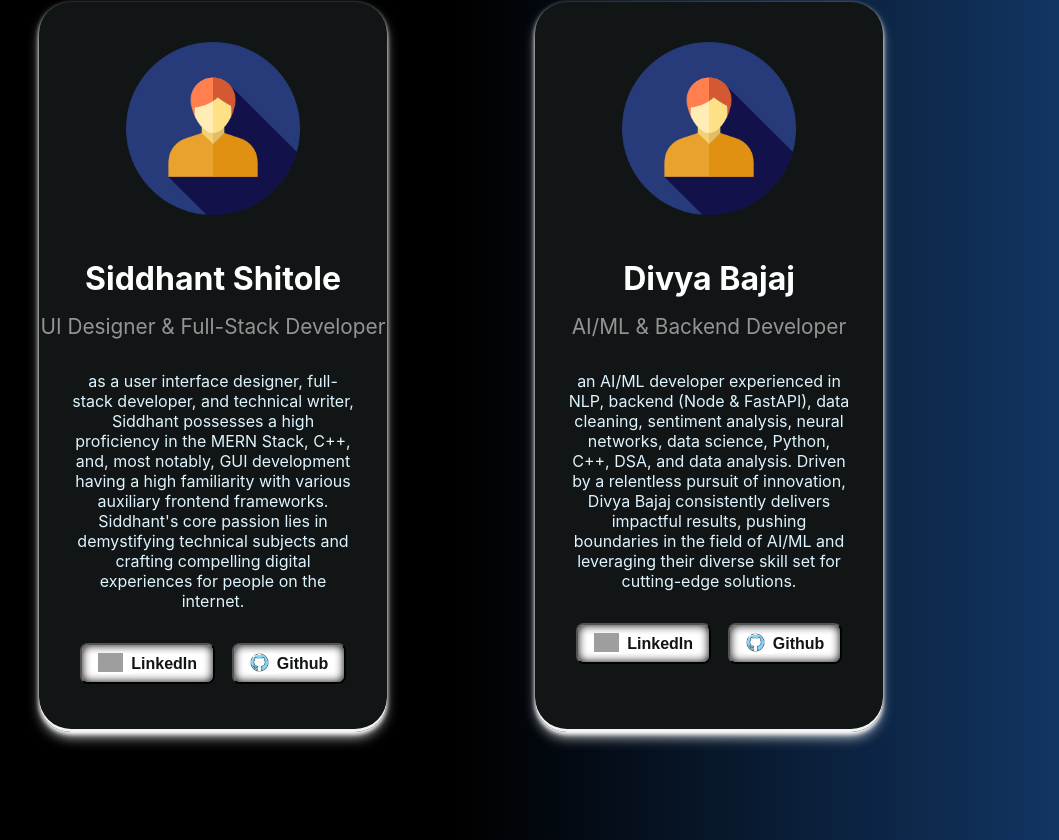
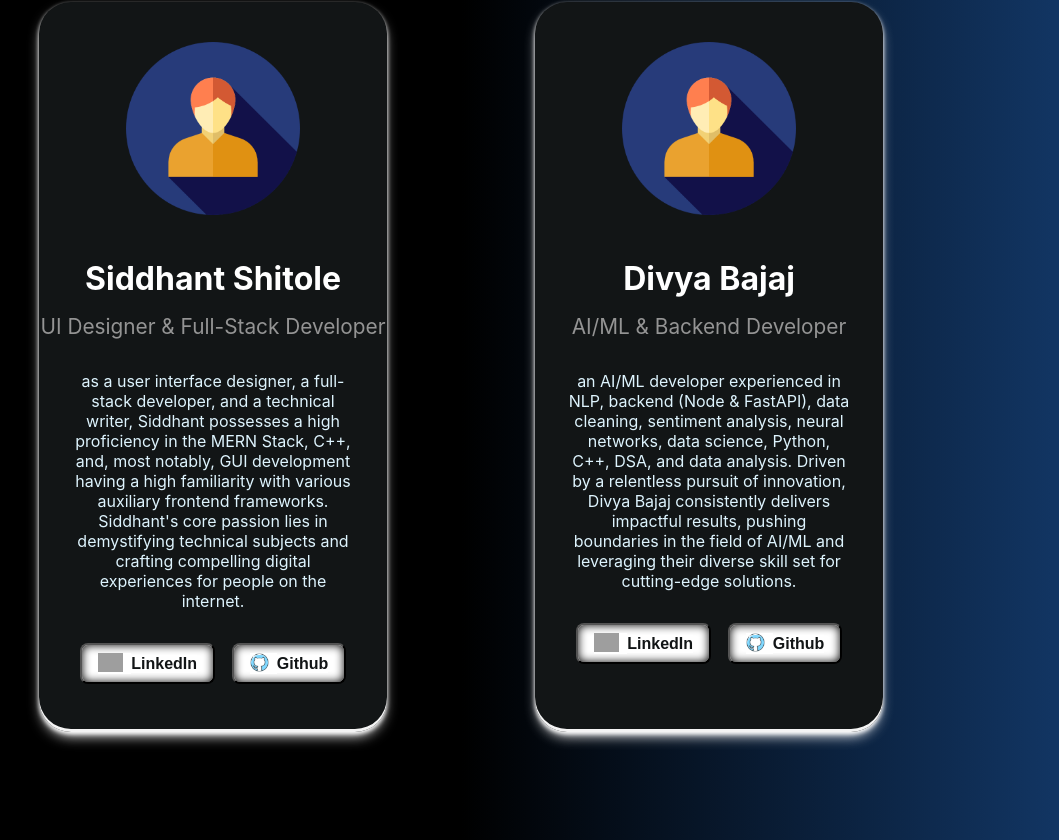
Before and after one commit to sidxh/connect-mern, a React (Create React App) app in the folder client/: page /reach-out in a window 1280 px wide. Shown: the part 344-1184 px from the top of the page, without its empty margins (179-1238 px from the left). Built offline with nearby package versions, Linux system fonts and the light colour scheme; grey boxes are pictures that could not be loaded.

Commit message:
Update ReachOut.js

```diff
--- a/client/src/pages/ReachOut.js
+++ b/client/src/pages/ReachOut.js
@@ -6,7 +6,7 @@ export default function ReachOut(){
         <div className="reachout">
         <h1>Meet The Developers</h1>
         <div className="dev_main">
-            <DevCards name="Siddhant Shitole" skill="UI Designer & Full-Stack Developer" descp="as a user interface designer, full-stack developer, and technical writer, Siddhant possesses a high proficiency in the MERN Stack, C++, and, most notably, GUI development having a high familiarity with various auxiliary frontend frameworks. Siddhant's core passion lies in demystifying technical subjects and crafting compelling digital experiences for people on the internet." />
+            <DevCards name="Siddhant Shitole" skill="UI Designer & Full-Stack Developer" descp="as a user interface designer, a full-stack developer, and a technical writer, Siddhant possesses a high proficiency in the MERN Stack, C++, and, most notably, GUI development having a high familiarity with various auxiliary frontend frameworks. Siddhant's core passion lies in demystifying technical subjects and crafting compelling digital experiences for people on the internet." />
 
             <DevCards name="Divya Bajaj" skill="AI/ML & Backend Developer" descp="an AI/ML developer experienced in NLP, backend (Node & FastAPI), data cleaning, sentiment analysis, neural networks, data science, Python, C++, DSA, and data analysis. Driven by a relentless pursuit of innovation, Divya Bajaj consistently delivers impactful results, pushing boundaries in the field of AI/ML and leveraging their diverse skill set for cutting-edge solutions." />
         </div>
```
